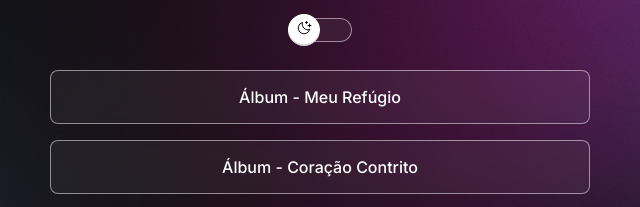
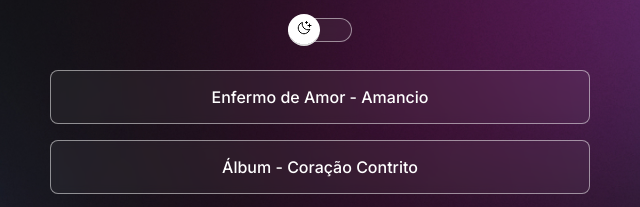
Before and after one commit to Joao-Amancio/projeto-devlinks, a plain HTML site: page index.html in a window 1280 px wide. Shown: the part 317-524 px from the top of the page, 320-960 px from the left. Drawn offline with nearby package versions, Linux system fonts and the light colour scheme; a web font is replaced by a local one.

Commit message:
change of link and title in index.html in the first link

```diff
--- a/index.html
+++ b/index.html
@@ -26,9 +26,9 @@
       <ul>
         <li>
           <a
-            href="https://www.youtube.com/playlist?list=PL7LrQR7KRJmddlBahRLn9OEqUWoVce_OQ"
+            href="https://www.youtube.com/watch?v=q_FMxi42-co"
             target="_blank"
-            >Álbum - Meu Refúgio</a
+            >Enfermo de Amor - Amancio</a
           >
         </li>
         <li>
```
